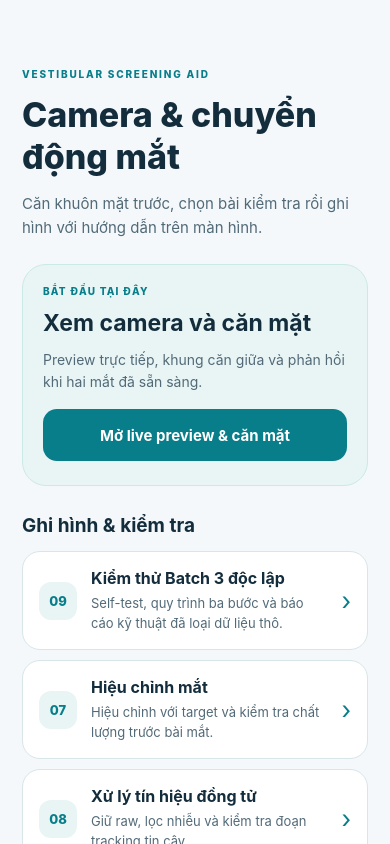
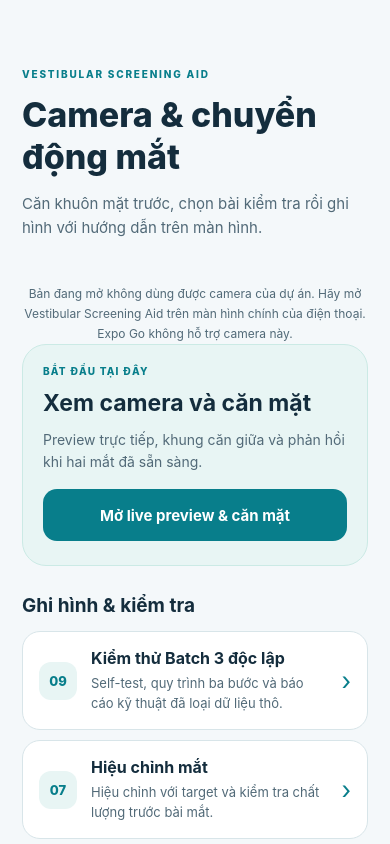
Before and after one commit to Ezantmood/vestibular-screening-aid-for-android, a React Native app: screen / in a window 390 px wide. Built offline with nearby package versions, Linux system fonts and the light colour scheme; what expo-modules-core would draw is missing.

Commit message:
Simplify Batch 3 APK testing and clarify native camera requirements

```diff
--- a/src/camera/camera2Probe.ts
+++ b/src/camera/camera2Probe.ts
@@ -24,8 +24,9 @@ export function isCamera2ProbeAvailable(): boolean {
 export async function getCamera2Capabilities(): Promise<Camera2ProbeResult[]> {
   if (!isCamera2ProbeAvailable()) {
     throw new Error(
-      'Camera2 probe needs an Expo Development Build on Android (not available in Expo Go). ' +
-        'Build with the development profile and run on-device.',
+      'Bản đang mở không có module Camera2 của dự án. ' +
+        'Hãy mở ứng dụng Vestibular Screening Aid đã cài trên điện thoại; Expo Go không hỗ trợ module này. ' +
+        'Nếu đang mở đúng ứng dụng mà vẫn gặp lỗi, hãy cập nhật APK của dự án.',
     );
   }
   try {
--- a/src/ui/screens/HomeScreen.tsx
+++ b/src/ui/screens/HomeScreen.tsx
@@ -10,6 +10,7 @@ import {
   View,
 } from 'react-native';
 import { CameraButton, cameraColors } from '../components/CameraUI';
+import { isCamera2ProbeAvailable } from '../../camera/camera2Probe';
 import Camera2ProbeScreen from './Camera2ProbeScreen';
 import FramePipelineScreen from './FramePipelineScreen';
 import HighSpeedTestScreen from './HighSpeedTestScreen';
@@ -126,6 +127,16 @@ export default function HomeScreen() {
       <Text style={styles.subtitle}>
         Căn khuôn mặt trước, chọn bài kiểm tra rồi ghi hình với hướng dẫn trên màn hình.
       </Text>
+      {!isCamera2ProbeAvailable() && (
+        <Text
+          style={styles.footnote}
+          testID="home-native-required"
+          accessibilityLiveRegion="polite"
+        >
+          Bản đang mở không dùng được camera của dự án. Hãy mở Vestibular Screening Aid trên màn
+          hình chính của điện thoại. Expo Go không hỗ trợ camera này.
+        </Text>
+      )}
       <View style={styles.featured}>
         <Text style={styles.featuredTag}>BẮT ĐẦU TẠI ĐÂY</Text>
         <Text style={styles.featuredTitle}>Xem camera và căn mặt</Text>
```
Also changed, not shown: scripts/buildAndroidApk.mjs (+13 -1 lines), 4 other files (tests, documents, lock files or other folders).
